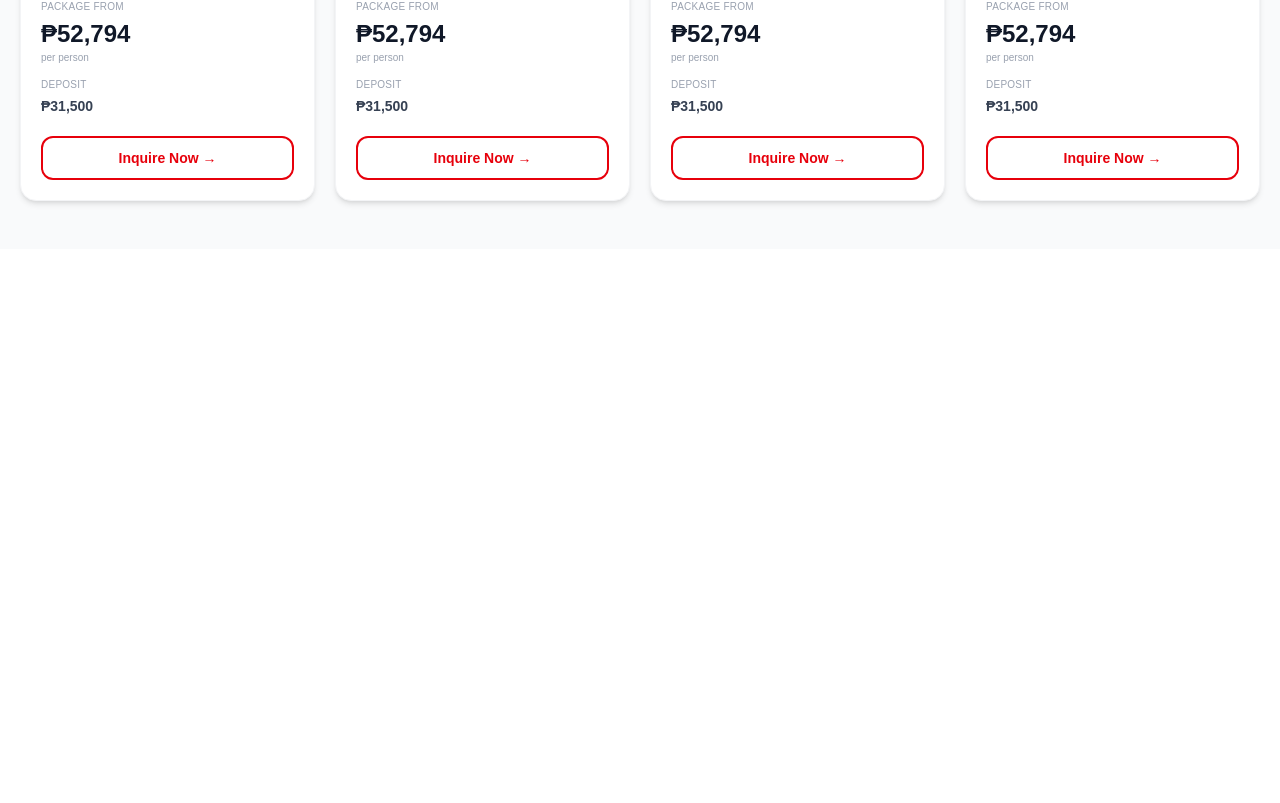
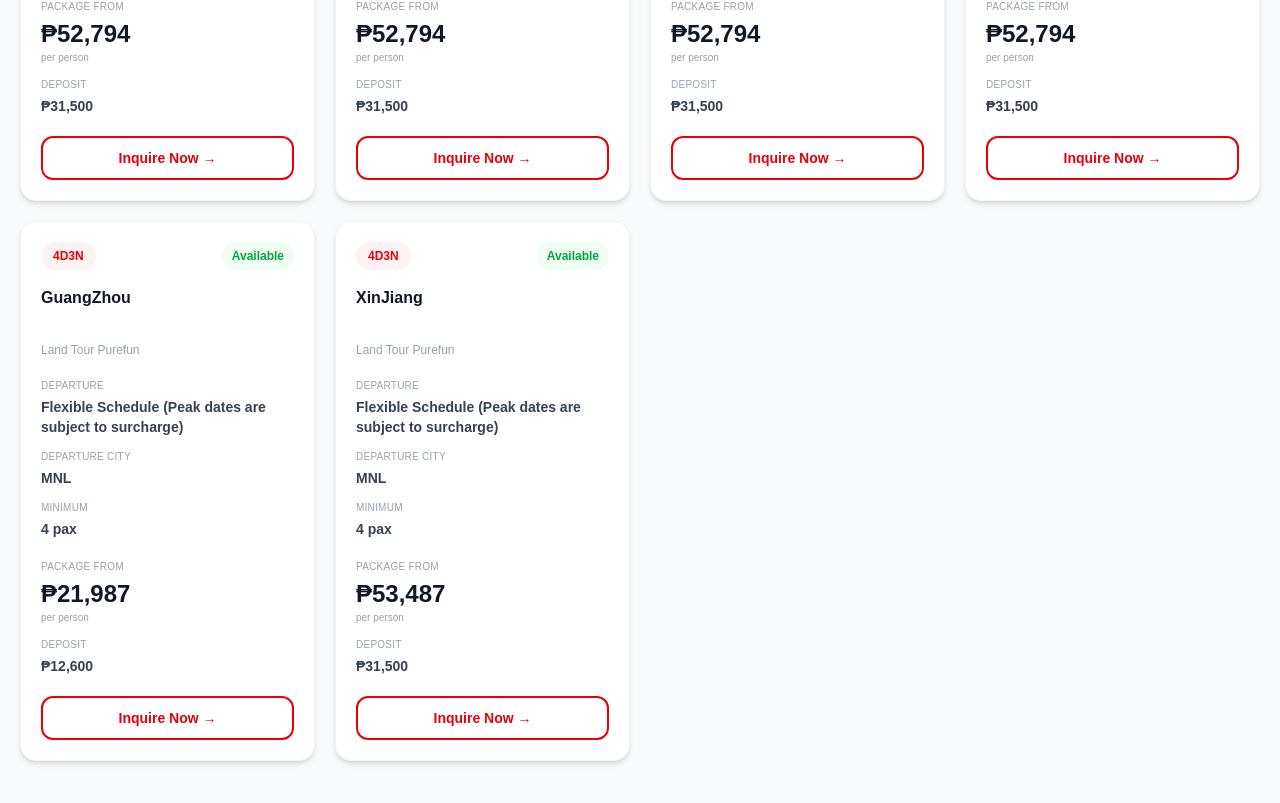
Before and after one commit to chingutravelandtours/chingu-website, a Next.js app: page /china-tours in a window 1280 px wide. Shown: the part 6943-7746 px from the top of the page. Before the commit the page ends 7192 px from the top, so only its background shows below. Built offline with nearby package versions, Linux system fonts and the light colour scheme.

Commit message:
Update page.tsx

```diff
--- a/app/china-tours/page.tsx
+++ b/app/china-tours/page.tsx
@@ -631,6 +631,28 @@ const packages: Package[] = [
   slots: 20,
   deposit: 500 * USD_TO_PHP,
 },
+
+  {
+  title: "GuangZhou",
+  subtitle: "Land Tour Purefun",
+  duration: "4D3N",
+  dates: "Flexible Schedule (Peak dates are subject to surcharge)",
+  city: "MNL",
+  price: 349 * USD_TO_PHP,
+  minimum: 4,
+  deposit: 200 * USD_TO_PHP,
+},
+
+{
+  title: "XinJiang",
+  subtitle: "Land Tour Purefun",
+  duration: "4D3N",
+  dates: "Flexible Schedule (Peak dates are subject to surcharge)",
+  city: "MNL",
+  price: 849 * USD_TO_PHP,
+  minimum: 4,
+  deposit: 500 * USD_TO_PHP,
+},
 ];
 
 export default function ChinaToursPage() {
```
